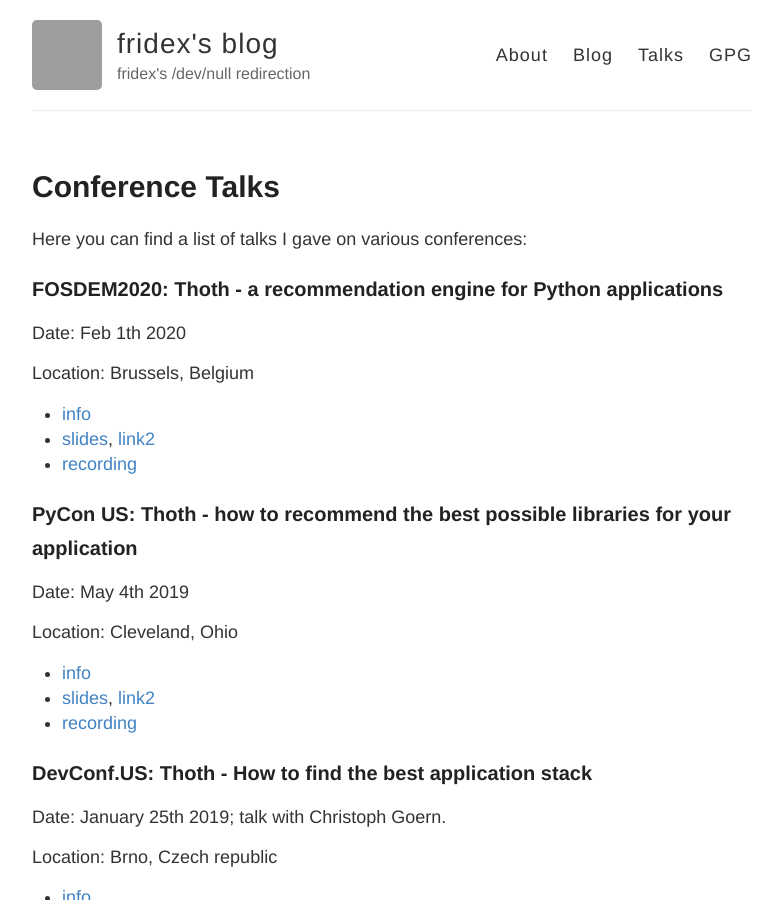
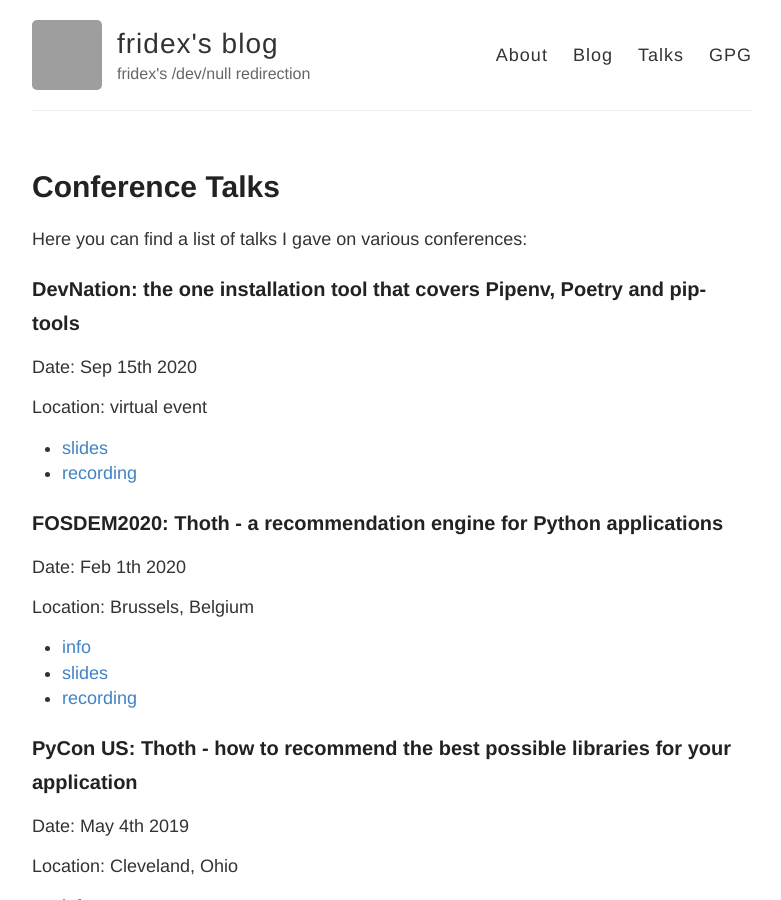
Before and after one commit to fridex/fridex.github.io, a Jekyll site: the page built from talks.md, in a window 1280 px wide and 900 px high. Shown: the whole window, without its empty margins (248-1029 px from the left). Built offline with Jekyll 4.4.1, drawn with Linux system fonts in a browser that asks for light colours; grey boxes are pictures that could not be loaded.

Commit message:
Add DevNation talk

```diff
--- a/talks.md
+++ b/talks.md
@@ -6,6 +6,16 @@
 
 Here you can find a list of talks I gave on various conferences:
 
+### DevNation: the one installation tool that covers Pipenv, Poetry and pip-tools
+
+Date: Sep 15th 2020
+
+Location: virtual event
+
+ * [slides](https://github.com/thoth-station/talks/blob/master/2020-09-15-devnation/micropipenv.pdf)
+ * [recording](https://www.youtube.com/watch?v=S-EYZAqG5nI&list=PLf3vm0UK6HKr0qxPAEbTI4r-G8o37-_Ge&index=3&t=0s)
+
+
 ### FOSDEM2020: Thoth - a recommendation engine for Python applications
 
 Date: Feb 1th 2020
@@ -13,7 +23,7 @@
 Location: Brussels, Belgium
 
  * [info](https://fosdem.org/2020/schedule/event/python2020_thot/)
- * [slides](https://fosdem.org/2020/schedule/event/python2020_thot/attachments/audio/3873/export/events/attachments/python2020_thot/audio/3873/slides.pdf), [link2]()
+ * [slides](https://fosdem.org/2020/schedule/event/python2020_thot/attachments/audio/3873/export/events/attachments/python2020_thot/audio/3873/slides.pdf)
  * [recording](http://bofh.nikhef.nl/events/FOSDEM/2020/UB2.252A/python2020_thot.webm)
 
 
```
